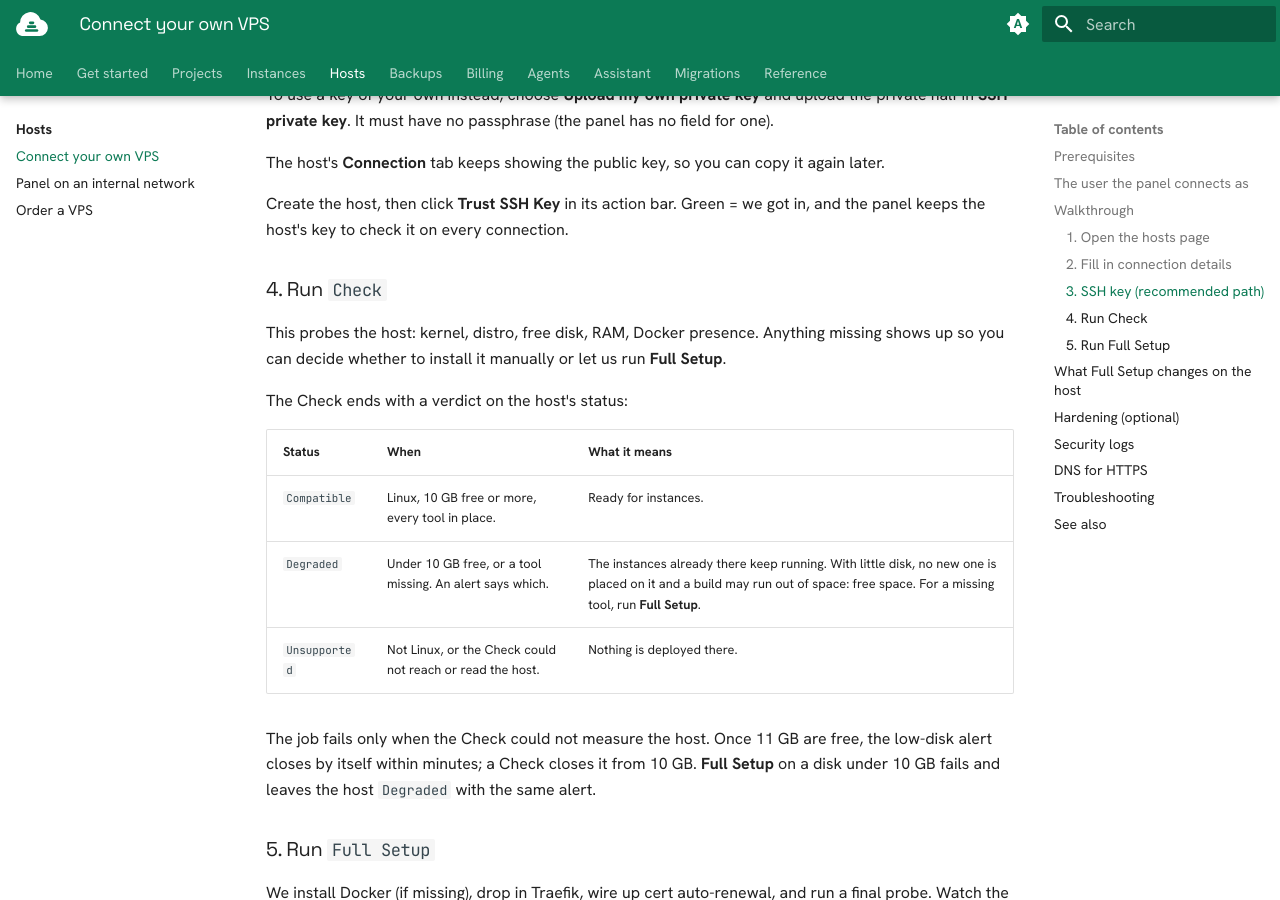
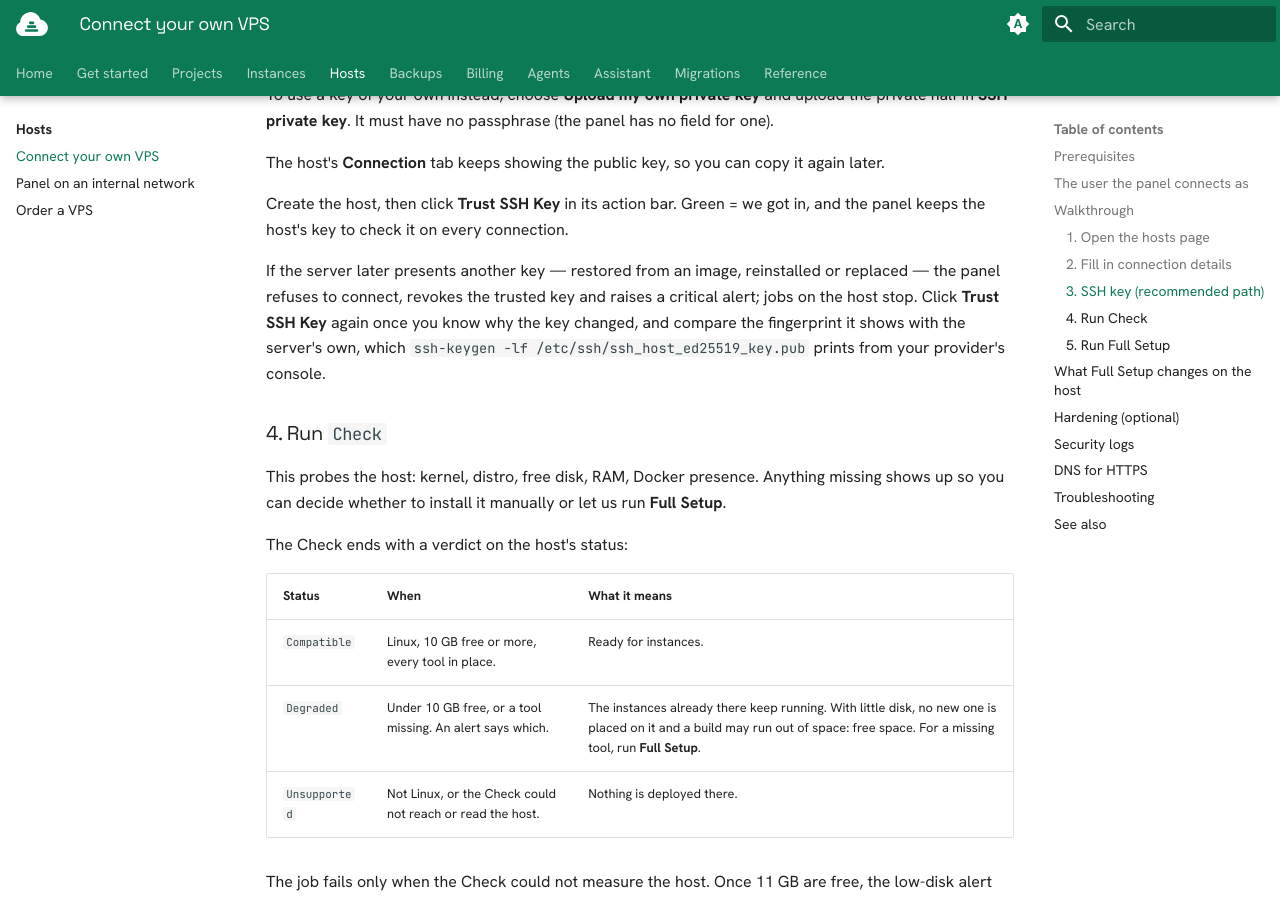
Before and after one commit to incubacloud/incubacloud, an MkDocs documentation site: the page built from docs/user/docs/hosts/connect.md, in a window 1280 px wide and 900 px high, scrolled down 2302 px. Built offline with MkDocs 1.6.1 and Material for MkDocs 9.7.7, drawn with Linux system fonts in a browser that asks for light colours; plug-ins that fetch from the network failed and are left out.

Commit message:
[DOC] changelog and host connection guide: a server that no longer presents its trusted SSH host key, under core 1.0.228 (#89)

```diff
--- a/docs/user/docs/hosts/connect.md
+++ b/docs/user/docs/hosts/connect.md
@@ -104,6 +104,14 @@ again later.
 
 Create the host, then click **Trust SSH Key** in its action bar. Green = we
 got in, and the panel keeps the host's key to check it on every connection.
+
+If the server later presents another key — restored from an image,
+reinstalled or replaced — the panel refuses to connect, revokes the trusted
+key and raises a critical alert; jobs on the host stop. Click **Trust SSH
+Key** again once you know why the key changed, and compare the fingerprint
+it shows with the server's own, which
+`ssh-keygen -lf /etc/ssh/ssh_host_ed25519_key.pub` prints from your
+provider's console.
 
 ### 4. Run `Check`
 
```
Also changed, not shown: CHANGELOG.md.
